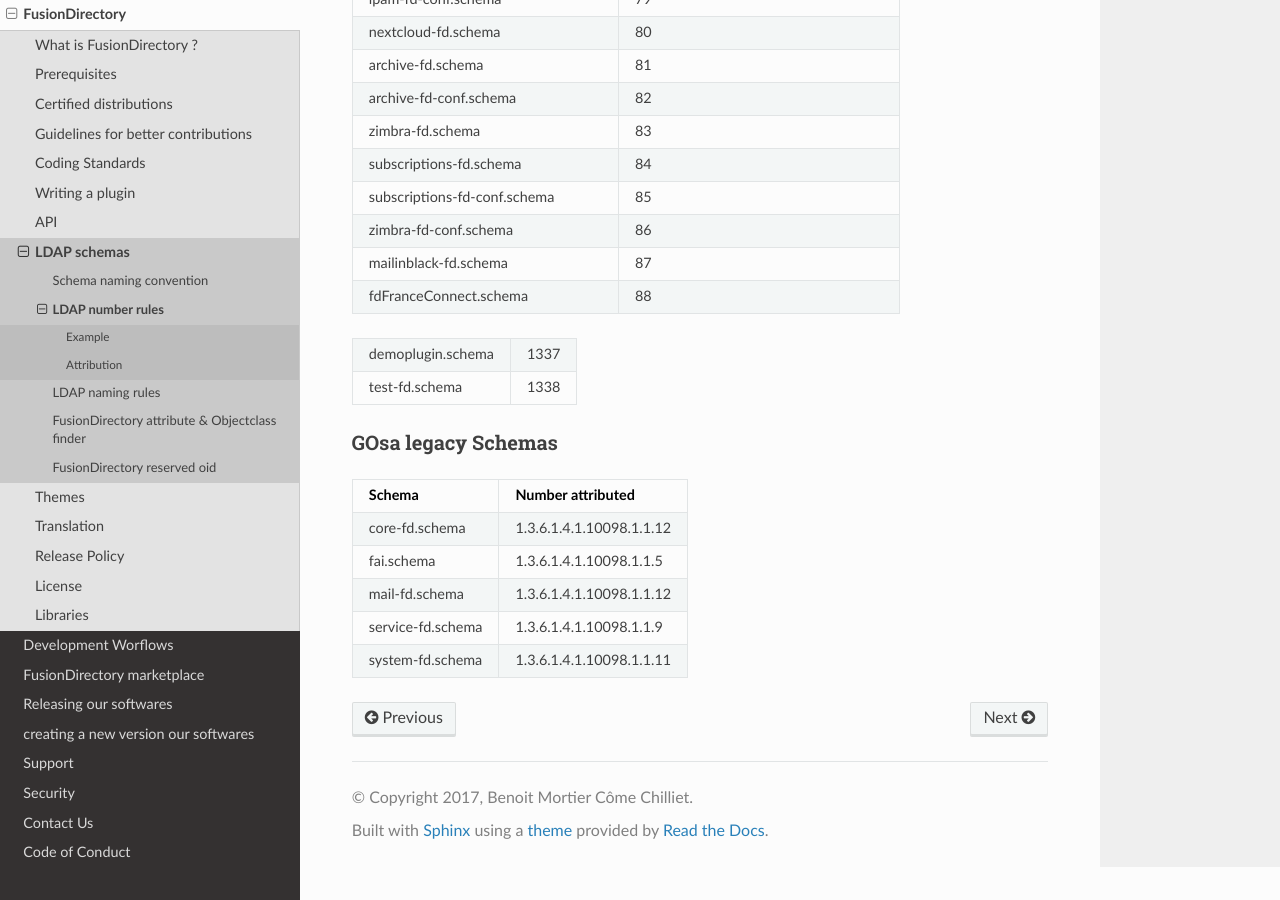
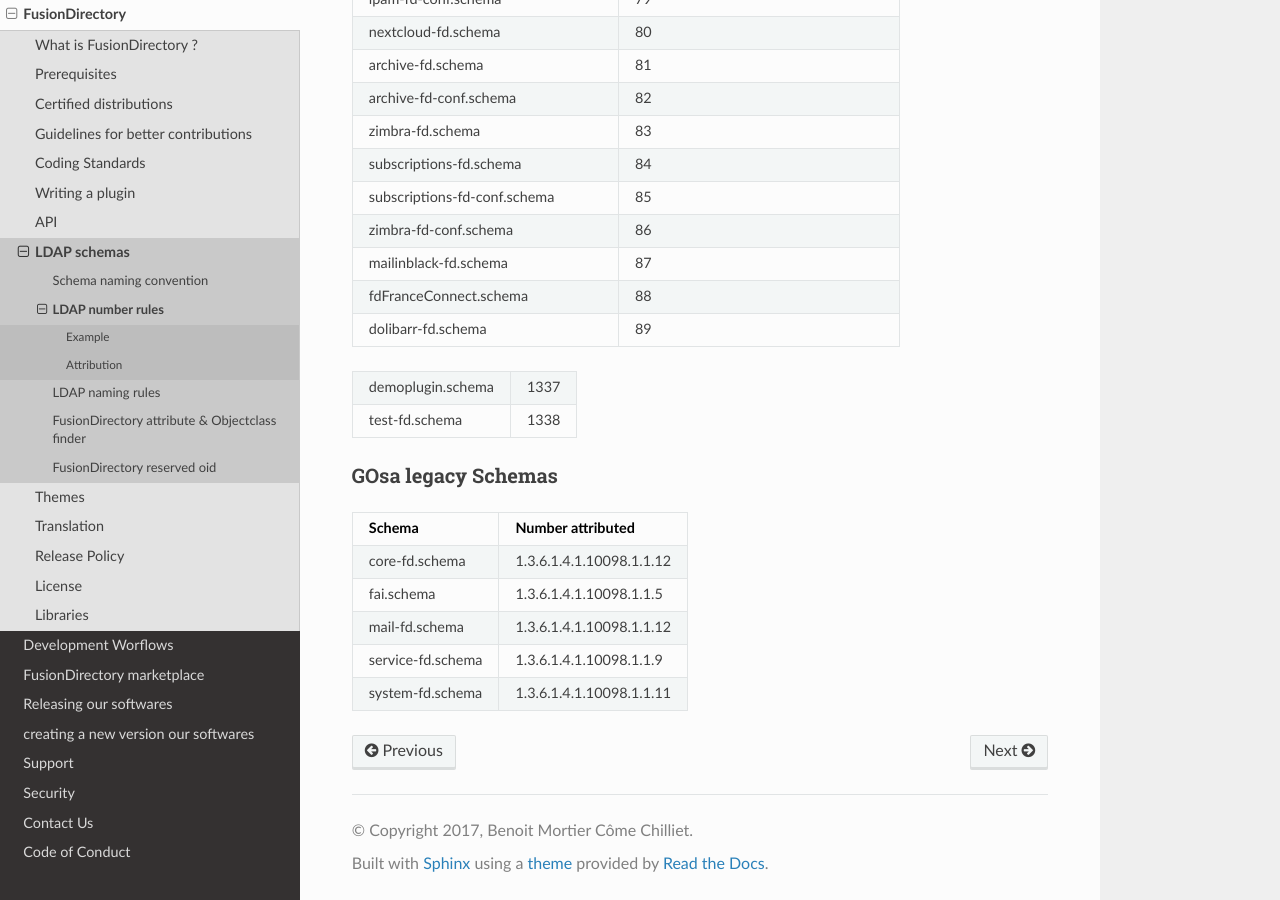
Before and after one commit to fusiondirectory/fusiondirectory-dev-manual, a Sphinx documentation site: the page built from source/fusiondirectory/schemas/numberrules.rst, in a window 1280 px wide and 900 px high, scrolled down 3487 px. Built offline with Sphinx 7.4.7 and the Read the Docs theme 2.0.0, drawn with Linux system fonts in a browser that asks for light colours.

Commit message:
:sparkles: feat(manual): Update manual with dolibar plugin number
Update manual with dolibar plugin number

```diff
--- a/source/fusiondirectory/schemas/numberrules.rst
+++ b/source/fusiondirectory/schemas/numberrules.rst
@@ -123,6 +123,7 @@
 zimbra-fd-conf.schema                 86
 mailinblack-fd.schema                 87
 fdFranceConnect.schema                88
+dolibarr-fd.schema                    89
 ===================================== =====================
 
 ===================================== =====================
```
